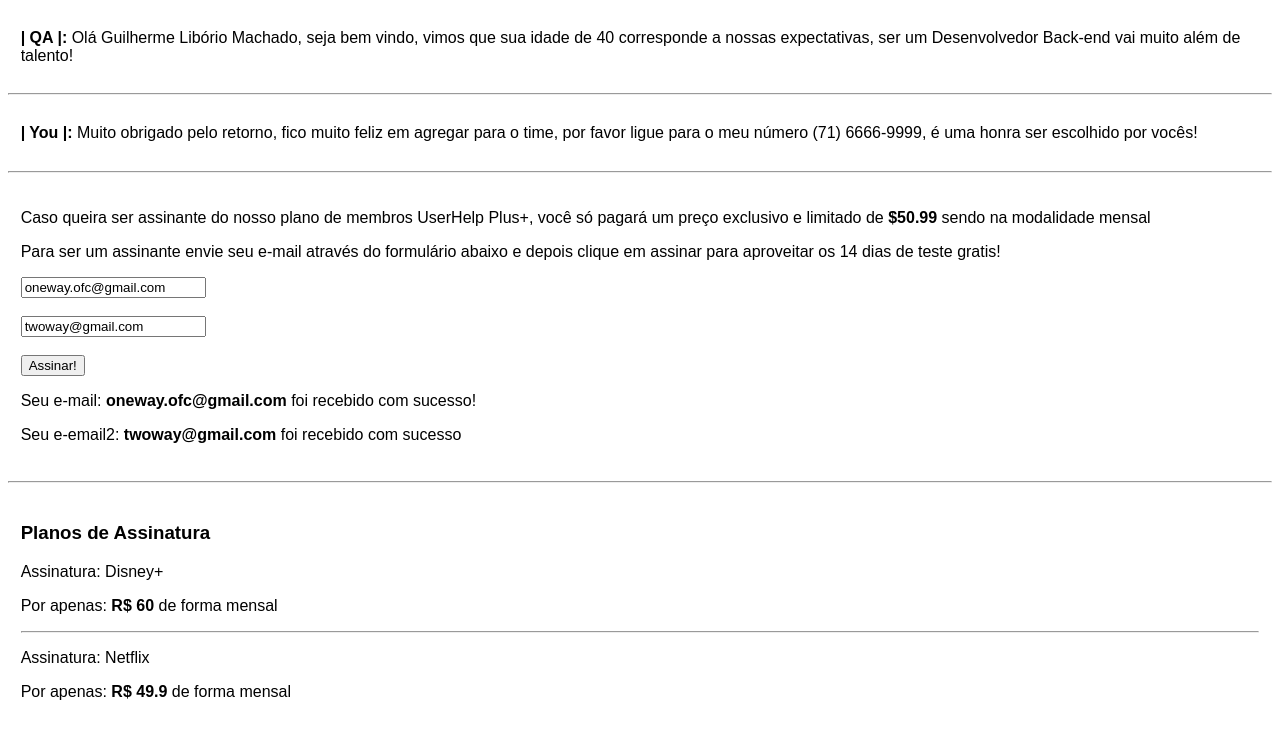
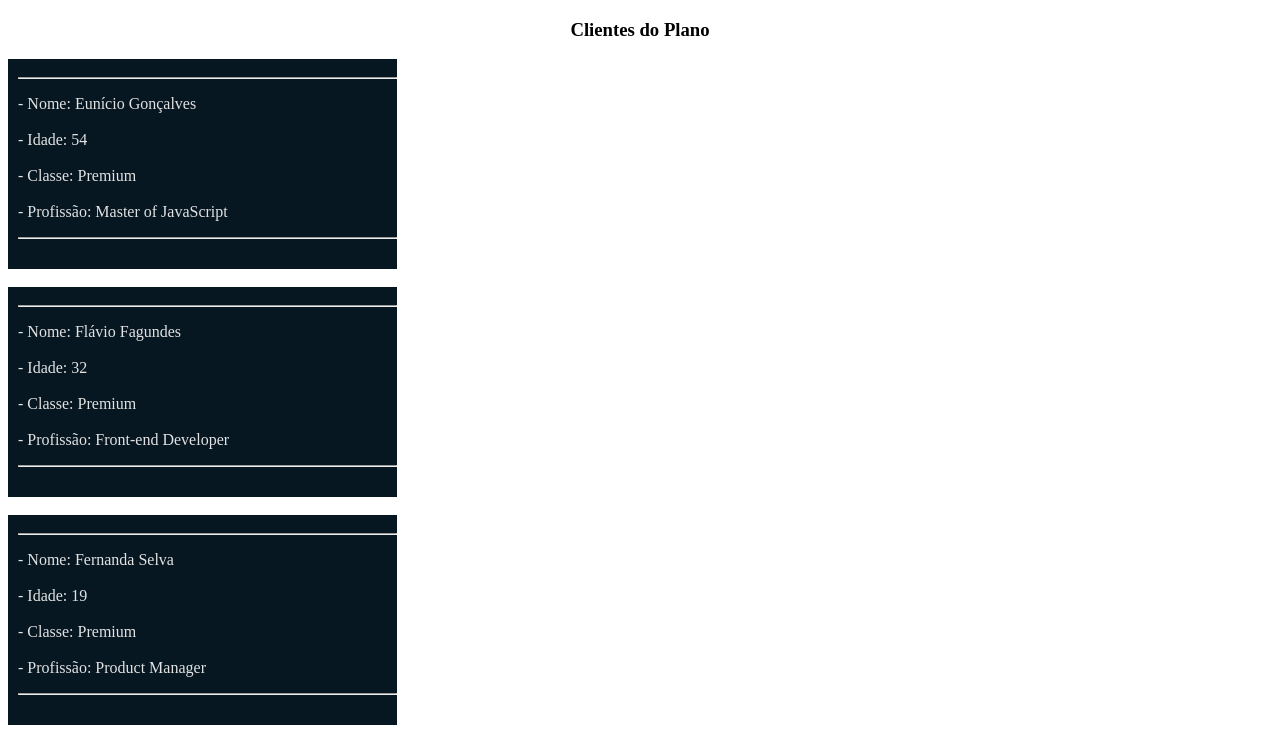
Before and after one commit to devliborio/learning-nodejs, a Vue app in the folder vueclientes/: page / in a window 1280 px wide. Shown: the top 741 px of the page. Built offline with nearby package versions, Linux system fonts and the light colour scheme.

Commit message:
Classes condicionais e v-for

```diff
--- a/vueclientes/src/App.vue
+++ b/vueclientes/src/App.vue
@@ -1,16 +1,20 @@
 <template>
+
   <div id="app">
-    <Cliente :nome="nomeDoMelhorCliente" :idade="40" profissao="Desenvolvedor Back-end"/>
-    <hr>
-    <Produto :showMsgOk="true"/>
-    <hr>
+
+    <h3 class="title">Clientes do Plano</h3>
+
+    <div v-for="clienteItem in clientes" :key="clienteItem.id">
+        <Cliente :cliente="clienteItem" isPremium="true"/>
+    </div><hr>
+
+    <Produto :showMsgOk="true"/><hr>
     <Assinatura/>
   </div>
+
 </template>
 
 <script>
-
-// Importação de componentes
 import Cliente from './components/Cliente'
 import Produto from './components/Produto'
 import Assinatura from './components/Assinatura'
@@ -18,14 +22,58 @@ import Assinatura from './components/Assinatura'
 export default {
   name: "App",
 
-// Variáveis que são enviadas para os componentes
-  data(){
+  data(){ // Variáveis que são enviadas para os componentes
     return{
-      nomeDoMelhorCliente: "Guilherme Libório Machado" // Definindo variável pela função dat() e passando ela para a prop nome dentro do componente cliente usando data biding one way!!
+
+      clienteGuilherme: { // Definindo variável pela função dat() e passando ela para a prop nome dentro do componente cliente usando data biding one way!!
+        nome: "Guilherme Libório Machado",
+        idade: 21,
+        profissao: "Full Stack Developer",
+        classe: "Premium"
+      },
+
+      clientes: [
+
+        {
+          id: 1, // Key
+          nome: "Eunício Gonçalves",
+          email: "euni_alves@gmail.com",
+          idade: 54,
+          profissao: "Master of JavaScript",
+          classe: "Premium"
+        },
+
+        {
+          id: 2, // Key
+          nome: "Flávio Fagundes",
+          email: "viofa_academy@gmail.com",
+          idade: 32,
+          profissao: "Front-end Developer",
+          classe: "Premium"
+        },
+
+        {
+          id: 3, // Key
+          nome: "Fernanda Selva",
+          email: "nanda_selvinha@gmail.com",
+          idade: 19,
+          profissao: "Product Manager",
+          classe: "Premium"
+        },
+
+        {
+          id: 4, // Key
+          nome: "Ricardo Silveira",
+          email: "ric_silveira@gmail.com",
+          idade: 19,
+          profissao: "Back-end Developer",
+          classe: "Premium"
+        }
+
+      ]
     }
   },
 
-// Componentes
   components: {
     Cliente,
     Produto,
@@ -35,5 +83,11 @@ export default {
 </script>
 
 <style scoped>
+  body{
+    background-color: antiquewhite;
+  }
 
+  .title{
+    text-align: center;
+  }
 </style>
--- a/vueclientes/src/components/Cliente.vue
+++ b/vueclientes/src/components/Cliente.vue
@@ -1,42 +1,56 @@
 <template>
-  <div id="cliente">
-    <p> <span class="sp_1"> | QA |: </span> Olá {{ nome }}, seja bem vindo, vimos que sua idade de {{idade}} corresponde a nossas expectativas, ser um {{profissao}} vai muito além de talento! </p>
-    <!-- SIMBOLO DE INTERPOLAÇÃO! -->
-    <hr />
-    <p> <span class="sp_2"> | You |: </span> Muito obrigado pelo retorno, fico muito feliz em agregar para o time, por favor ligue para o meu número {{numero}}, é uma honra ser escolhido por vocês!  </p>
+
+  <div> <!-- classe condicional -->
+      <div :class="{'cliente': !isPremium, 'cliente-premium': isPremium}">
+        <hr>
+        <p>
+          - Nome: {{cliente.nome}}<br><br>
+          - Idade: {{cliente.idade}}<br><br>
+          - Classe: {{cliente.classe}}<br><br>
+          - Profissão: {{cliente.profissao}}
+        </p><hr>
+      </div><br>
   </div>
+
 </template>
 
 <script>
-export default {
-  // Quando você cria um componente você precisa exportar ele para que ele seja usado em outro componentes se for o seu caso!
+export default { // Quando você cria um componente você precisa exportar ele para que ele seja usado em outro componentes se for o seu caso!
   data() {
     return {
       numero: "(71) 6666-9999"
-      // nome: "Guilherme Libório Machado", USADA EM PROPS
-      // idade: 21, USADA EM PROPS
-      // profissao: "Full Stack Developer", USADA EM PROPS
     };
   },
 
   props: {
-      nome: String,
-      profissao: String,
-      idade: Number
+      cliente: Object,
+      isPremium: Boolean // Usando classes condicionais!
   }
 
 };
 </script>
 
 
-<style scoped>
-/*Esse scoped define que esse estilo vai ser aplicado somente para esse componente em especifico e não aos outros da pagina!*/
-  .sp_1, .sp_2{
-    font-weight: bold;
+<style scoped> /*Esse scoped define que esse estilo vai ser aplicado somente para esse componente em especifico e não aos outros da pagina!*/
+  .cliente p{
+    font-family: sans-serif;
+    width: 30%;
+    height: 200px;
+    padding-top: 10px;
+    padding-left: 10px;
   }
 
-  #cliente p{
-    font-family: sans-serif;
-    padding: 1%;
+  .title_cliente{
+    text-align: center;
+    background-color: none;
+  }
+
+  .cliente-premium{ /* Classe condicional boolean */
+      background-color: rgb(7, 23, 34);
+      color: rgb(226, 226, 226);
+      width: 30%;
+      height: 200px;
+      padding-top: 10px;
+      padding-left: 10px;
   }
 </style>
```
